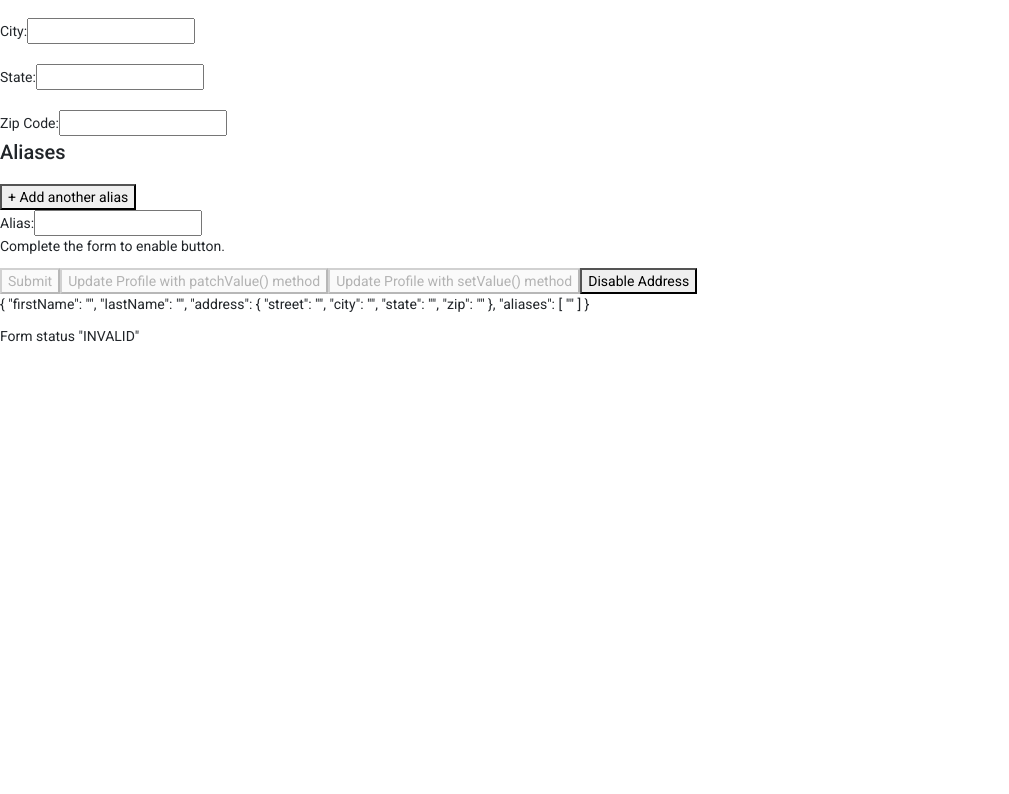
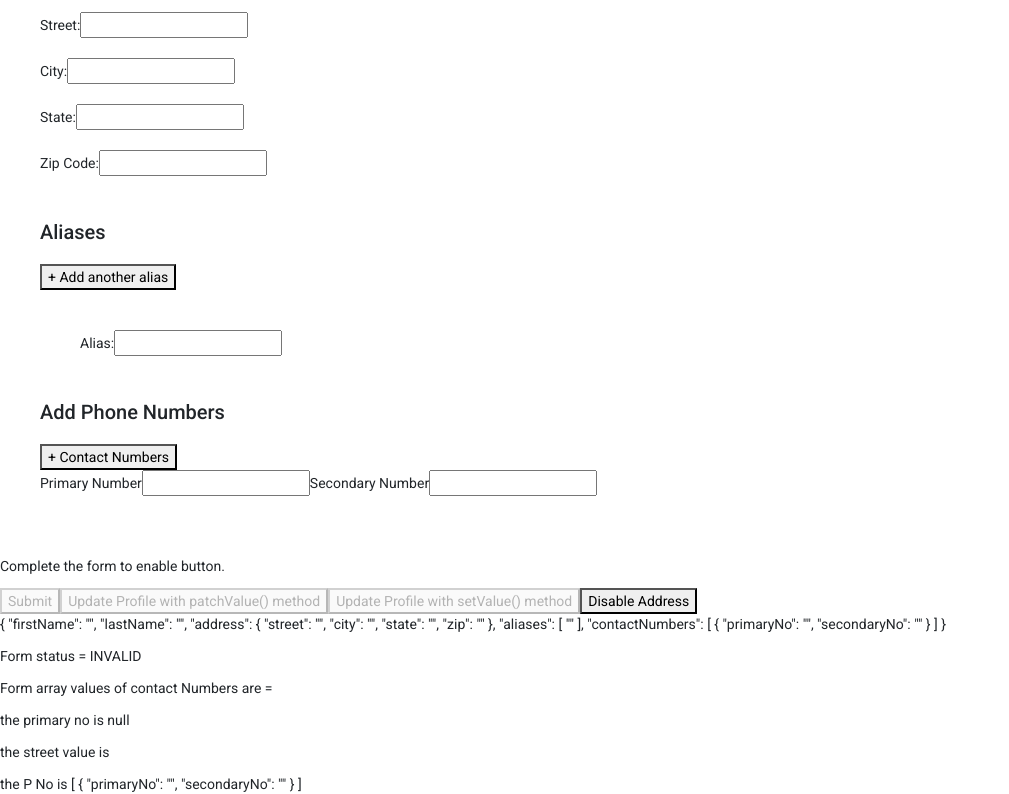
Before and after one commit to srbalakkl/Angular-Reactive-forms-from-angular.io, an Angular app: page / in a window 1280 px wide. Shown: the part 297-1091 px from the top of the page, without its empty margins (0-1009 px from the left). Before the commit the page ends 800 px from the top, so only its background shows below. Built offline with nearby package versions, Linux system fonts and the light colour scheme.

Commit message:
FIX: FormArray

```diff
--- a/src/app/profile-editor/profile-editor.component.html
+++ b/src/app/profile-editor/profile-editor.component.html
@@ -1,5 +1,10 @@
 <p>profile-editor works!</p>
-
+<style>
+    div {
+        margin: 40px;
+        /*border: 1px solid black;*/
+    }
+</style>
 <form (ngSubmit)="onSubmit()" [formGroup]="profileForm">
 
     <label for="first-name">First Name: </label>
@@ -46,11 +51,26 @@
         <h2>Aliases</h2>
         <button (click)="addAlias()" type="button">+ Add another alias</button>
 
-        <div *ngFor="let alias of aliases.controls; let i=index">
+        <div *ngFor="let alias of aliases.controls; let i=index;">
             <!-- The repeated alias template -->
             <label for="alias-{{ i }}">Alias:</label>
             <input [formControlName]="i" id="alias-{{ i }}" type="text">
         </div>
+    </div>
+
+    <div formArrayName="contactNumbers">
+        <h2>Add Phone Numbers</h2>
+        <button (click)="addContacts()" type="button">+ Contact Numbers</button>
+
+        <section *ngFor="let contacts of getContactNumbers.controls; let i = index;" [formGroupName]="i">
+            <label for="primary">Primary Number</label>
+            <input formControlName="primaryNo" id="primary" type="text">
+
+            <label for="secondary">Secondary Number</label>
+            <input formControlName="secondaryNo" id="secondary" type="text">
+
+            <br><br>
+        </section>
     </div>
 
     <p>Complete the form to enable button.</p>
@@ -67,22 +87,20 @@
     <button (click)="disableAddress()" type="button">Disable Address</button>
 
     <p>{{profileForm.value | json}}</p>
-    <p>Form status {{profileForm.status | json}}</p>
+
+    <p>Form status = {{profileForm.status}}</p>
+
+    <ng-container *ngFor="let contacts of getContactNumbers.controls; let i = index;">
+        <p>Form array values of contact Numbers are = {{profileForm.value.contactNumbers[i].primaryNo}}</p>
+    </ng-container>
+
+    <p>the primary no is {{profileForm.get('contactNumbers.primaryNo')?.value | json}}</p>
+
+    <p>the street value is {{profileForm.get('address.street')?.value}}</p>
+
+    <p>the P No is {{primaryNo?.value | json}}</p>
 
 </form>
-
-
-
-
-
-
-
-
-
-
-
-
-
 
 
 <!--
--- a/src/app/profile-editor/profile-editor.component.ts
+++ b/src/app/profile-editor/profile-editor.component.ts
@@ -3,11 +3,11 @@ import {AbstractControl, FormArray, FormBuilder, ValidationErrors, ValidatorFn,
 
 //todo: the exporat function must be declared above the component
 
-export function forbiddenNameValidator(newRegExp: RegExp) : ValidatorFn {
-    return (control:AbstractControl):ValidationErrors | null =>{
+export function forbiddenNameValidator(newRegExp: RegExp): ValidatorFn {
+    return (control: AbstractControl): ValidationErrors | null => {
         const forbidden = newRegExp.test(control.value);
         // console.log("control.value is "+control.value);
-        return forbidden? {forbiddenName:{value:control.value}}:null;
+        return forbidden ? {forbiddenName: {value: control.value}} : null;
     };
 }
 
@@ -19,26 +19,59 @@ export function forbiddenNameValidator(newRegExp: RegExp) : ValidatorFn {
 
 export class ProfileEditorComponent implements OnInit {
 
-    ngOnInit(): void {
-    }
-
     profileForm = this.fb.group({
-        firstName: ['', [Validators.required, Validators.minLength(3),forbiddenNameValidator(/bala/i)]],
+        firstName: ['', [Validators.required, Validators.minLength(3), forbiddenNameValidator(/bala/i)]],
         lastName: [''],
         address: this.fb.group({
             street: [''],
             city: [''],
             state: [''],
             zip: [''],
-        }), aliases: this.fb.array([this.fb.control('')])
+        }),
+        aliases: this.fb.array([this.fb.control('')]),
+        contactNumbers: this.fb.array([])
     });
 
     constructor(private fb: FormBuilder) {
 
     }
 
+    get aliases() {
+        return this.profileForm.get('aliases') as FormArray;
+    }
+
+    /* todo: Steps to define formArray
+      Import the FormArray class.
+      Define a FormArray control.
+      Access the FormArray control with a getter method.
+      Display the form array in a template.*/
+
+    get firstName() {
+        return this.profileForm.get('firstName');
+    }
+
+    get getContactNumbers(): FormArray {
+        return this.profileForm.get('contactNumbers') as FormArray;
+    }
+
+    get primaryNo() {
+        return this.profileForm.get('contactNumbers');
+    }
+
+    ngOnInit(): void {
+        this.addContacts();
+    }
+
     onSubmit() {
         console.log(this.profileForm.value)
+/*        let cv = this.profileForm.get('contactNumbers[0].primaryNo')?.value;
+        console.log(cv);*/
+
+        for (let i = 0; i < this.getContactNumbers.length;i++) {
+            console.log(this.getContactNumbers.at(i).get('primaryNo')?.value);
+            console.log(this.getContactNumbers.at(i).get('secondaryNo')?.value);
+            console.log('\n\n');
+        }
     }
 
     updateProfile() {
@@ -53,34 +86,31 @@ export class ProfileEditorComponent implements OnInit {
     updateProfileSet() {
         //todo: Note: the setValue() "catches the nesting error" in forms while "patchValue() fails" silently on these error.
         this.profileForm.setValue({
-            firstName: 'setValue', address: {
+            firstName: 'setValue',
+            address: {
                 street: '123 Drew Street SET'
             }
         });
-    }
-
-    /* todo: Steps to define formArray
-      Import the FormArray class.
-      Define a FormArray control.
-      Access the FormArray control with a getter method.
-      Display the form array in a template.*/
-
-    get aliases() {
-        return this.profileForm.get('aliases') as FormArray;
     }
 
     addAlias() {
         this.aliases.push(this.fb.control('', []));
     }
 
-    get firstName() {
-        return this.profileForm.get('firstName');
+    addContacts() {
+        this.getContactNumbers.push(this.fb.group({
+                primaryNo: [''],
+                secondaryNo: ['']
+            })
+        );
     }
 
     disableAddress() {
         //This will disable the address group of the form.
-        return this.profileForm.get('address')?.disable({emitEvent:false})
-    //    todo: We can disable the specific FormControl Name by typing FC Name followed by the group name.
-    //    todo: eg: return this.profileForm.get('address.street')?.disable({emitEvent:false})
+        return this.profileForm.get('address')?.disable({emitEvent: false})
+        //    todo: We can disable the specific FormControl Name by typing FC Name followed by the group name.
+        //    todo: eg: return this.profileForm.get('address.street')?.disable({emitEvent:false})
     }
+
+
 }
```
Also changed, not shown: 1 other file (tests, documents, lock files or other folders).
